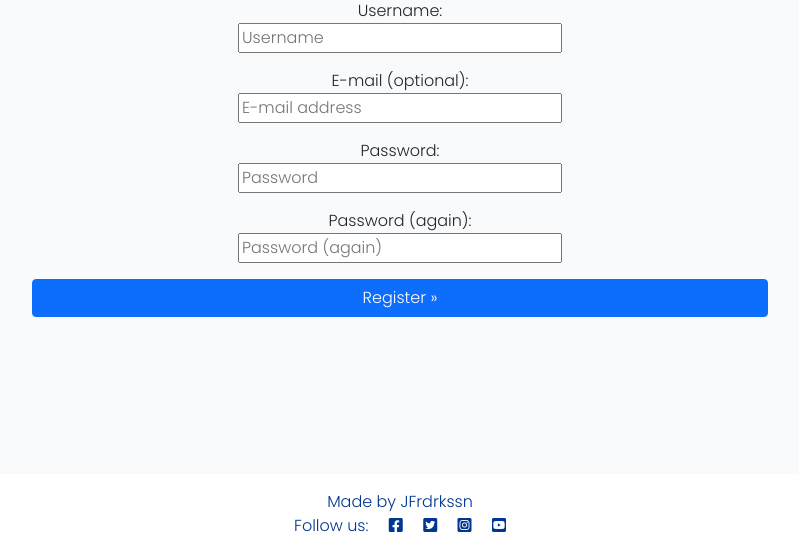
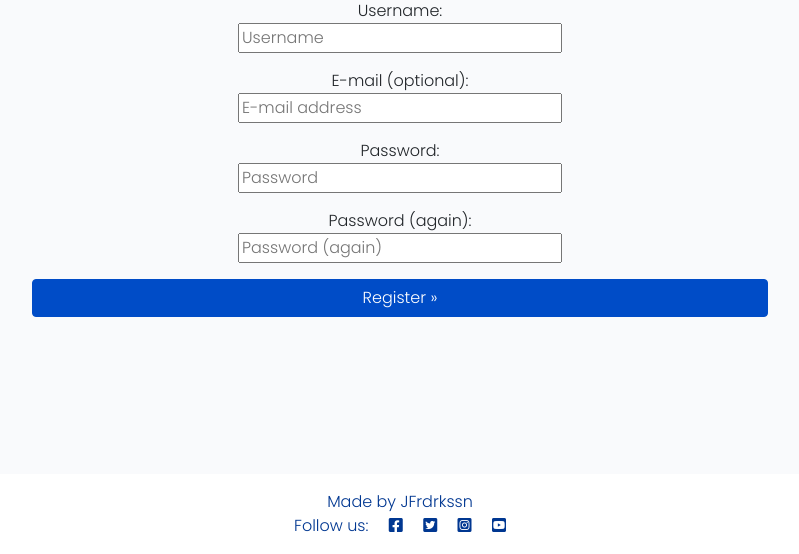
Before and after one commit to JFrdrkssn/playbay, a Django app: page /accounts/signup/ in a window 1280 px wide. Shown: the part 246-800 px from the top of the page, without its empty margins (240-1039 px from the left). Run offline with Django 3.2, Linux system fonts and the light colour scheme.

Commit message:
Darken blue color of buttons for better style consistency and increase size of like button

```diff
--- a/static/css/style.css
+++ b/static/css/style.css
@@ -200,10 +200,16 @@ label {
     margin-top: 5px;
 }
 
+.btn-primary {
+    background-color: rgb(0, 76, 199);
+    border-color: rgb(0, 76, 199);
+}
+
 .btn-like {
     color: rgb(0, 55, 145);
     border: none;
     background: transparent;
+    font-size: 1.1rem;
 }
 
 .btn-like:hover,
```
